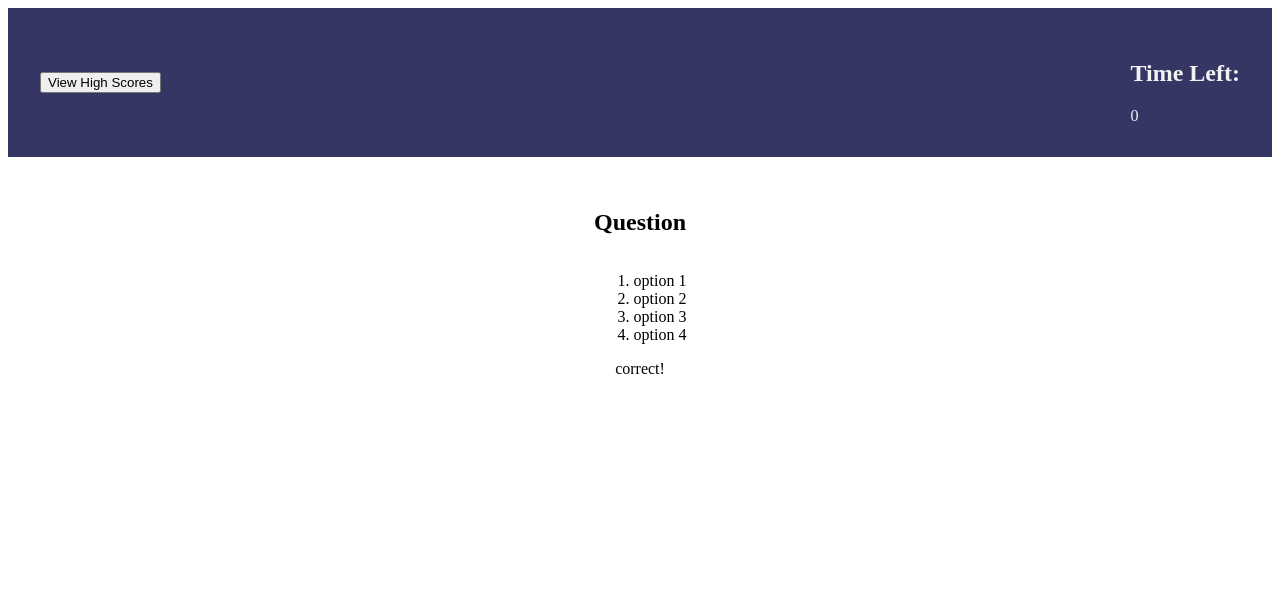
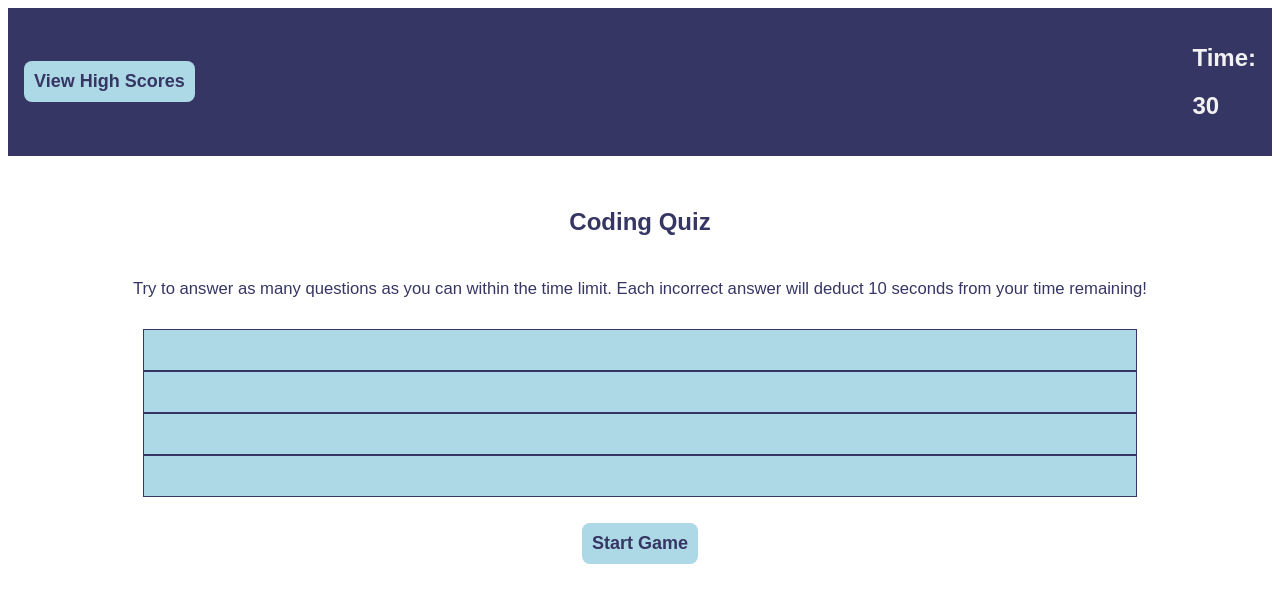
Before and after one commit to lcfhines/code-quiz, a plain HTML site: page index.html in a window 1280 px wide. Drawn offline with Linux system fonts and the light colour scheme.

Commit message:
set up start button to trigger timer start and changes to the html displayed

```diff
--- a/assets/script.js
+++ b/assets/script.js
@@ -1,15 +1,89 @@
 // DEPENDENCIES
-
+var startButton = document.getElementById("start");
+var timeLeftEl = document.getElementById("time-left");
+var questionEl = document.getElementById("question-display");
+var ruleEl = document.getElementById("rules");
+var answerListEl = document.getElementById("answer-list");
 
 // DATA
+// questions in quiz
 
+var questions = [];
+    // answers to each quesiton
+// time when wrong answer
+// score at end of quiz
+// player names + high scores
 
 
 // FUNCTIONS
 
+// need to clear conents of answerListEl when page reloads
+
+function startQuiz(){
+    // timer starts
+    startTimer();
+    // show the first question and corresponding answer choices
+    showQuestion();
+    // hide rules
+    ruleEl.innerHTML="";
+}
 
 
+function startTimer() {
+    console.log("The timer has started")
+    var timeLeft = 30;
+    timeLeftEl.textContent = timeLeft;
+    var timerInterval = setInterval(function() {
+        // deduct time by 1 second
+        --timeLeft;
+        timeLeftEl.textContent = timeLeft;
+        // when time reaches 0, what needs to happen
+        if (timeLeft === 0){
+            // timer stops
+            clearInterval(timerInterval)
+            // time is up message
+            timesUp();
+
+        }
+        // add in another if statement - if timeLeft > 0, but answer was incorrect, then deduct more
+    }, 1000)
+}
+
+function timesUp() {
+    questionEl.textContent = "Time's up!"
+}
+
+// need to store questions (and answer options) in array, object
+function showQuestion() {
+    var question = getQuestion();
+
+    questionEl.textContent = "Question 1?"
+
+}
+
+// ???
+function getQuestion() {
+    return "boolean"
+}
+
 // USER INTERACTIONS
+// clicks button to start
+startButton.addEventListener("click", startQuiz)
+
+// makes answer selection (clicks on answer)
+
+
+
+
+
+
+        // IF time is not 0 and IF there are remaining questions
+            // present next question & corresponding answers
+            // if correct: time is unchanged, display correct message
+            // if incorrect: time is subtracted, display incorrect message
+    // types name
+    // clicks button to view high scores
+
 
 
 
--- a/assets/style.css
+++ b/assets/style.css
@@ -1,5 +1,12 @@
 * {
     box-sizing:border-box;
+}
+
+body {
+    color:  rgb(54, 54, 100);
+    font-family: Arial, Helvetica, sans-serif;
+    font-size: 16px;
+
 }
 
 header {
@@ -9,7 +16,7 @@ header {
     align-items: center;
     background: rgb(54, 54, 100);
     color:rgb(242, 242, 242);
-    padding: 2em;
+    padding: 1em;
 }
 
 .container {
@@ -23,3 +30,46 @@ main {
     align-items: center;
     padding: 2em;
 }
+
+button {
+    background-color: lightblue;
+    border: none;
+    border-radius: 8px;
+    color: rgb(54, 54, 100);
+    padding: 10px;
+    text-align: center;
+    font-weight: bold;
+    display: inline-block;
+    font-size: 18px;
+}
+
+button:hover {
+    background-color: rgb(128, 126, 233);
+}
+
+nav {
+    text-align: center;
+}
+
+ul {
+    padding-inline-start: 0px;
+    padding: 10px;
+}
+
+li {
+    background-color: lightblue;
+    border: 1px solid rgb(54, 54, 100);
+    padding:20px;
+    list-style: none;
+    text-align: left;
+    font-size: 18px;
+    color:rgb(54, 54, 100);
+}
+
+li:hover{
+    background-color: rgb(128, 126, 233);
+}
+
+#rules {
+    font-size: 20px;
+}
--- a/index.html
+++ b/index.html
@@ -14,23 +14,27 @@
         <button id="high-scores">View High Scores</button>
     </div>
     <div id="time-indicator">
-        <h2>Time Left:</h2>
-        <span id="time-left">0</span>
+        <h2>Time:</h2>
+        <h2 id="time-left">30</h2>
     </div>
     </header>
 
 <div id="container">
     <main id="quiz-display-area">
-        <h2 id="question-display">Question</h2>
+        <h2 id="question-display">Coding Quiz</h2>
         <nav id="question-options">
-            <ol>
-                <li>option 1</li>
-                <li>option 2</li>
-                <li>option 3</li>
-                <li>option 4</li>
-            </ol>
+            <p id="rules"><small>Try to answer as many questions as you can within the time limit. Each incorrect answer will deduct 10 seconds from your time remaining!</small></p>
+            <ul id="answer-list">
+                <li id="answer-1"></li>
+                <li id="answer-2"></li>
+                <li id="answer-3"></li>
+                <li id="answer-4"></li>
+            </ul>
         </nav>
-        <div id="question-results">correct!</div>
+        <div>
+            <button id="start">Start Game</button>
+        </div>
+        <div id="question-results"></div>
     </main>
 </div>
 
```
